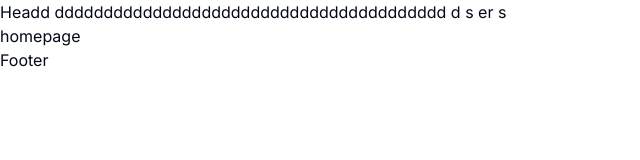
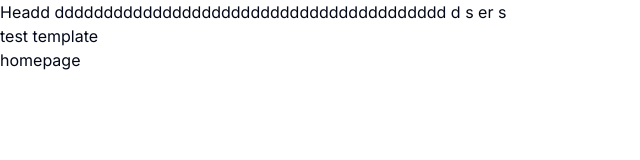
Before and after one commit to clemencefernandez/my-personal-website, a Next.js app: page / in a window 1280 px wide. Shown: the top 160 px of the page, without its empty margins (0-640 px from the left). Built offline with nearby package versions, Linux system fonts and the light colour scheme.

Commit message:
scroll progress hook

```diff
--- a/app/template.tsx
+++ b/app/template.tsx
@@ -19,15 +19,15 @@ const Template = ({ children }: PropsWithChildren) => {
         animate="enter"
         transition={{ type: "linear", delay: 0.2, duration: 0.4 }}
       >
+        <div>{"test template"}</div>
         {children}
       </motion.main>
       {/* completion bar */}
       <span
         style={{ transform: `translateY(${completion - 100}%)` }}
         className="fixed z-50 bg-primary w-1 top-0 right-0 bottom-0 transition-all duration-700"
-      >
-        <div className="h-[4000px]"></div>
-      </span>
+      ></span>
+      <div className="h-[4000px]"></div>
     </>
   );
 };
```
